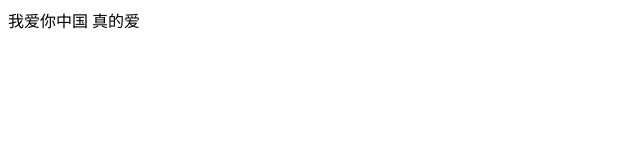
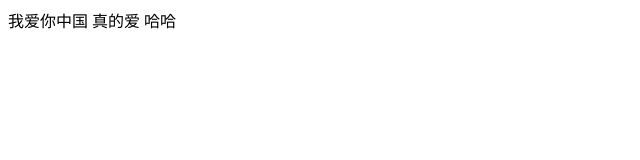
Before and after one commit to overlorad/firstspringboot, a plain HTML site: page index.html in a window 1280 px wide. Shown: the full height of the page, 0-640 px from the left. Drawn offline with Linux system fonts and the light colour scheme.

Commit message:
the three time

```diff
--- a/index.html
+++ b/index.html
@@ -7,5 +7,6 @@
 <body>
     我爱你中国
     真的爱
+    哈哈
 </body>
 </html>
```
